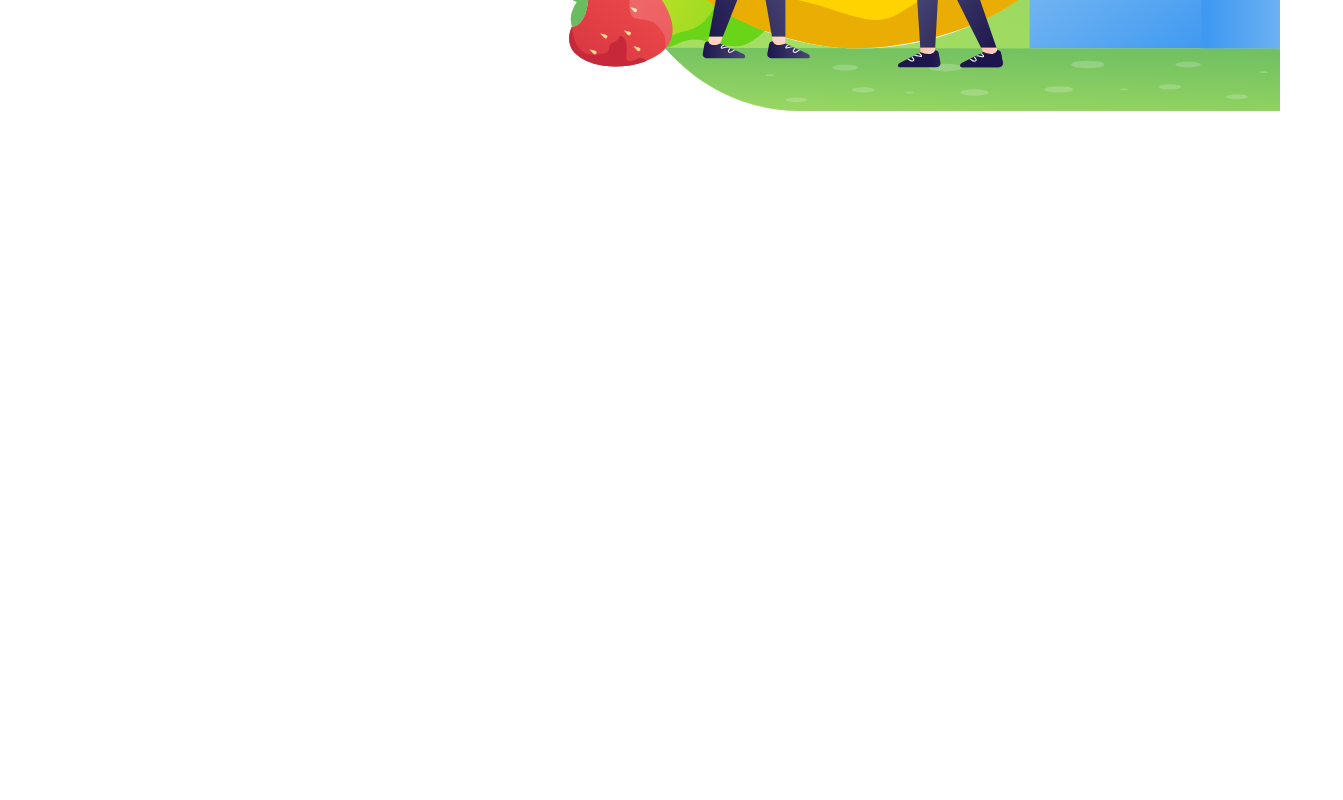
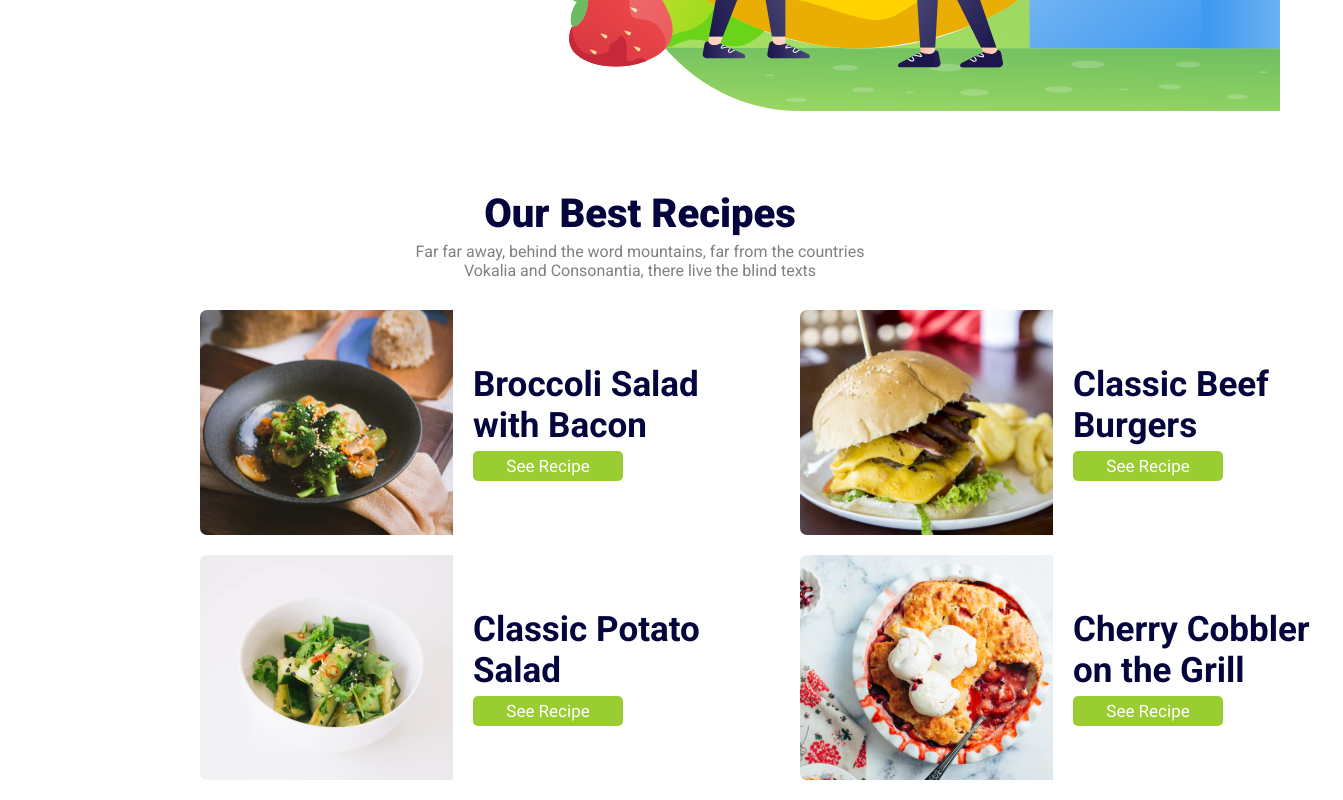
Before and after one commit to Gui1703/Healthy-Food, a React (Vite) app: page / in a window 1280 px wide. Shown: the part 660-1460 px from the top of the page, 1343 px wide, since content can reach past the window. Before the commit the page ends 800 px from the top, so only its background shows below. Built offline with nearby package versions, Linux system fonts and the light colour scheme.

Commit message:
feat: finish cards and home screen

```diff
--- /dev/null
+++ b/src/components/CardFood/index.jsx
@@ -0,0 +1,16 @@
+import "./styles.scss";
+
+function CardFood(props) {
+  return (
+    <div className="container-card">
+      <img src={props.image} alt={props.description} />
+      <div className="right">
+        <p className="description">{props.description}</p>
+        <button
+        type="button">See Recipe</button>
+      </div>
+    </div>
+  );
+}
+
+export default CardFood;
--- /dev/null
+++ b/src/components/CardFood/styles.scss
@@ -0,0 +1,31 @@
+.container-card {
+  display: flex;
+  flex-direction: row;
+  width: 250px;
+
+  .right {
+    display: flex;
+    flex-direction: column;
+    align-items: flex-start;
+    margin: auto;
+    margin-left: 20px;
+  }
+
+  .description {
+    line-height: normal;
+    font-size: 35px;
+    margin: 0;
+    width: 270px;
+  }
+
+  button {
+    width: 150px;
+    height: 30px;
+    font-size: 17px;
+    color: #ffffff;
+    border: none;
+    border-radius: 5px;
+    background-color: #9acd32;
+    margin-top: 5px;
+  }
+}
--- a/src/views/Healthy/index.jsx
+++ b/src/views/Healthy/index.jsx
@@ -1,6 +1,12 @@
 import React from "react";
 import UpBar from "../../components/UpBar";
+import CardFood from "../../components/CardFood";
 import "./styles.scss";
+
+import Food1 from "../../assets/Images/food-1.svg";
+import Food2 from "../../assets/Images/food-2.svg";
+import Food3 from "../../assets/Images/food-3.svg";
+import Food4 from "../../assets/Images/food-4.svg";
 
 function Healthy() {
   return (
@@ -15,8 +21,28 @@ function Healthy() {
             placeholder="Search healthy recipes"
           />
           <button className="button-home" type="button">
-            <i class="bx bx-search-alt-2"></i>
+            <i className="bx bx-search-alt-2"></i>
           </button>
+        </div>
+      </div>
+
+      <div className="container-best">
+        <h2 className="title-best">Our Best Recipes</h2>
+        <p className="paragraph-one">
+          Far far away, behind the word mountains, far from the countries
+        </p>
+        <p className="paragraph-two">
+          Vokalia and Consonantia, there live the blind texts
+        </p>
+
+        <div className="card-food">
+          <CardFood image={Food1} description="Broccoli Salad with Bacon" />
+          <CardFood image={Food2} description="Classic Beef Burgers" />
+        </div>
+
+        <div className="card-food">
+          <CardFood image={Food3} description="Classic Potato Salad" />
+          <CardFood image={Food4} description="Cherry Cobbler on the Grill" />
         </div>
       </div>
     </>
--- a/src/views/Healthy/styles.scss
+++ b/src/views/Healthy/styles.scss
@@ -6,11 +6,12 @@
   user-select: none;
 }
 
+// Home screen
 .container-background {
   display: flex;
   flex-direction: column;
   align-items: flex-start;
-  width: 100vw;
+  width: 100%;
   height: 100vh;
 
   background: url(../../assets/BackgroundsImages/home.svg);
@@ -33,7 +34,7 @@
   width: 350px;
   height: 40px;
   padding-left: 10px;
-  border: 3px solid gray;
+  border: 3px solid #808080;
   border-radius: 5px;
   font-size: 18px;
   font-weight: 400;
@@ -49,7 +50,7 @@
   border: none;
   border-radius: 3px;
   background-color: #9acd32;
-  color: #FFFFFF;
+  color: #ffffff;
   margin-left: 15px;
   cursor: pointer;
 }
@@ -61,3 +62,43 @@
 .button-home:active {
   opacity: 0.5;
 }
+
+// Screen Best Recipes
+.container-best {
+  display: flex;
+  flex-direction: column;
+  margin-top: 50px;
+}
+
+.title-best {
+  display: flex;
+  flex-direction: column;
+  align-items: center;
+  color: #05053d;
+  font-size: 40px;
+  font-weight: 900;
+}
+
+.paragraph-one {
+  display: flex;
+  flex-direction: column;
+  align-items: center;
+  margin-top: 5px;
+  color: #808080;
+}
+
+.paragraph-two {
+  display: flex;
+  flex-direction: column;
+  align-items: center;
+  color: #808080;
+  margin-bottom: 30px;
+}
+
+.card-food {
+  display: flex;
+  flex-direction: row;
+  gap:350px;
+  margin-left: 200px;
+  margin-bottom: 20px;
+}
```
